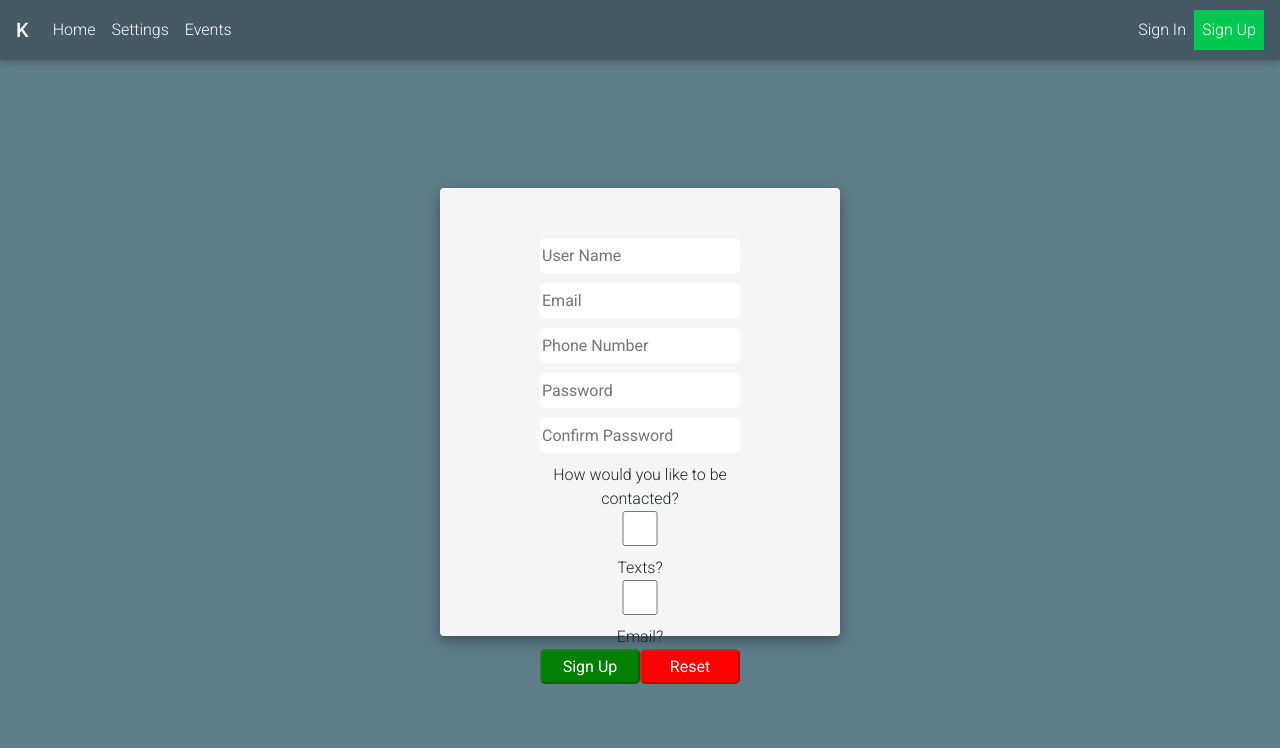
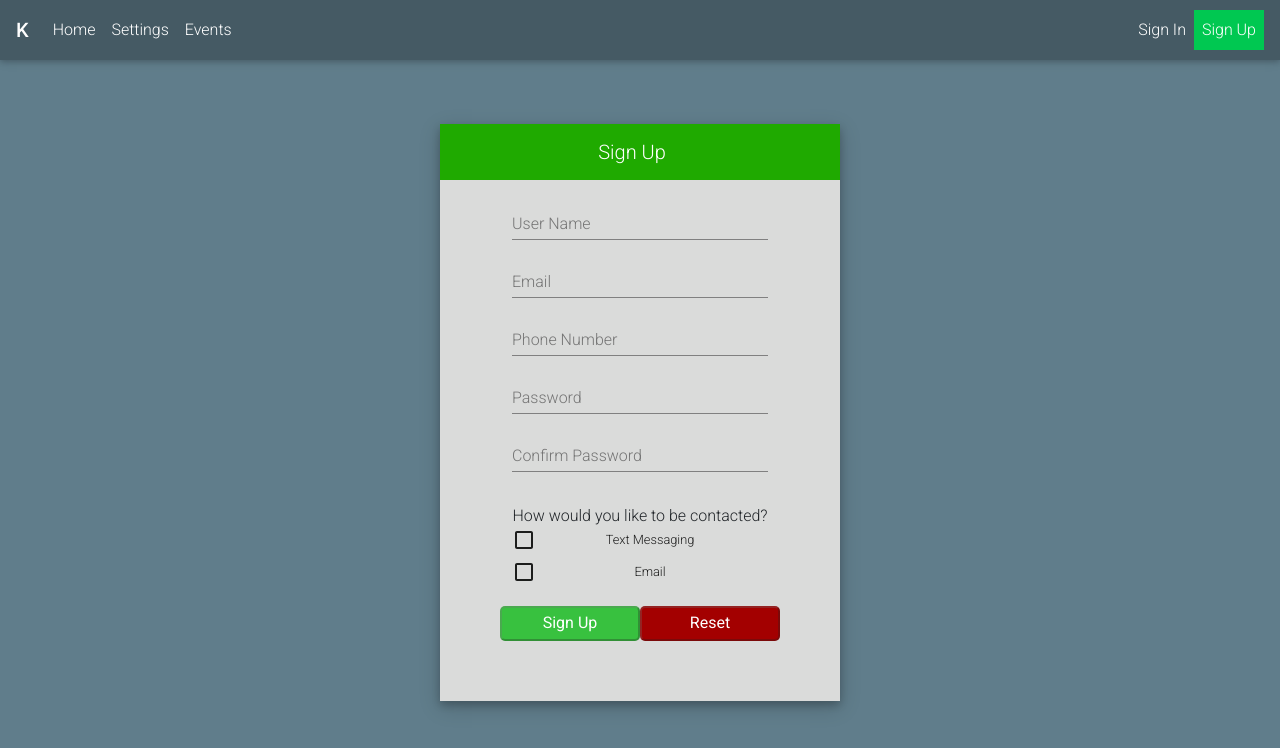
Before and after one commit to BloomTech-Labs/kidsonstage, a React (Create React App) app in the folder react-ui/: page /signup in a window 1280 px wide. Shown: the top 748 px of the page. Built offline with nearby package versions, Linux system fonts and the light colour scheme; what react-stripe-elements would draw is missing.

Commit message:
Register CSS

```diff
--- a/react-ui/src/components/Register.js
+++ b/react-ui/src/components/Register.js
@@ -7,6 +7,43 @@ import { register } from '../actions';
 import './css/register.css';
 
 // const { DOM: { input /* select, textarea */ } } = React;
+
+import { TextField, Checkbox } from 'material-ui';
+
+import FontAwesomeIcon from '@fortawesome/react-fontawesome';
+import {
+  faArrowRight,
+  faUser,
+  faKey
+} from '@fortawesome/fontawesome-free-solid';
+
+import { Navbar, NavbarBrand } from 'mdbreact';
+
+const renderTextField = ({
+  input,
+  label,
+  meta: { touched, error },
+  ...custom
+}) => (
+  <TextField
+    floatingLabelText={label}
+    floatingLabelFocusStyle={{
+      color: 'black'
+    }}
+    underlineFocusStyle={{
+      borderColor: 'white'
+    }}
+    underlineStyle={{
+      borderColor: 'grey'
+    }}
+    errorText={touched && error}
+    {...input}
+    {...custom}
+    style={{
+      color: 'red'
+    }}
+  />
+);
 
 class Register extends Component {
   handleFormSubmit = ({
@@ -65,7 +102,10 @@ class Register extends Component {
     return (
       <div className="register--container">
         <div className="register--form_container">
-          <div className="register--icon" />
+          <Navbar className="register--box_navbar" dark>
+            <NavbarBrand tag="span">Sign Up</NavbarBrand>
+          </Navbar>
+
           <div className="register--form">
             <form
               onSubmit={handleSubmit(this.handleFormSubmit)}
@@ -75,7 +115,7 @@ class Register extends Component {
                 <Field
                   className="register--form_field"
                   name="username"
-                  component="input"
+                  component={renderTextField}
                   type="text"
                   placeholder="User Name"
                   //id="username"
@@ -85,7 +125,7 @@ class Register extends Component {
                 <Field
                   className="register--form_field"
                   name="email"
-                  component="input"
+                  component={renderTextField}
                   validate={email}
                   warn={aol}
                   placeholder="Email"
@@ -96,7 +136,7 @@ class Register extends Component {
                 <Field
                   className="register--form_field"
                   name="phone"
-                  component="input"
+                  component={renderTextField}
                   type="text"
                   placeholder="Phone Number"
                   normalize={normalizePhone}
@@ -107,7 +147,7 @@ class Register extends Component {
                 <Field
                   className="register--form_field"
                   name="password"
-                  component="input"
+                  component={renderTextField}
                   type="password"
                   placeholder="Password"
                 />
@@ -116,34 +156,34 @@ class Register extends Component {
                 <Field
                   className="register--form_field"
                   name="confirmPassword"
-                  component="input"
+                  component={renderTextField}
                   type="password"
                   placeholder="Confirm Password"
                 />
               </fieldset>
 
-              <div className="contact-text">
+              <div className="register--contact">
                 How would you like to be contacted?
+                <fieldset>
+                  <div className="register--contact_checkbox">
+                    <Field
+                      name="byPhone"
+                      id="byPhone"
+                      component={Checkbox}
+                      type="checkbox"
+                      label="Text Messaging"
+                    />
+                    <Field
+                      name="byEmail"
+                      id="byEmail"
+                      component={Checkbox}
+                      type="checkbox"
+                      label="Email"
+                    />
+                  </div>
+                </fieldset>
               </div>
 
-              <fieldset>
-                <Field
-                  className="register--form_field checkbox"
-                  name="byPhone"
-                  id="byPhone"
-                  component="input"
-                  type="checkbox"
-                />
-                <span>Texts? </span>
-                <Field
-                  className="register--form_field checkbox"
-                  name="byEmail"
-                  id="byEmail"
-                  component="input"
-                  type="checkbox"
-                />
-                <span>Email?</span>
-              </fieldset>
               <div className="register--form_buttons">
                 <button type="submit" disabled={pristine || submitting}>
                   Sign Up
--- a/react-ui/src/components/css/register.css
+++ b/react-ui/src/components/css/register.css
@@ -7,22 +7,20 @@
 }
 
 .register--form_container {
-  background-color: rgb(245, 245, 245);
+  background-color: rgb(218, 219, 218);
   display: flex;
   flex-direction: column;
 	align-items: center;
-  /* justify-content: center; */
-  height: 28em;
   width: 25em;
-  border-radius: 4px;
   box-shadow: 0 4px 8px 0 rgba(0, 0, 0, 0.2), 0 6px 20px 0 rgba(0, 0, 0, 0.19);
 }
 
 .register--form {
-  margin-top: 50px;
+  margin-top: 5%;
+  margin-bottom: 15%;
   justify-content: center;
   text-align: center;
-  width:50%;
+  width:70%;
 }
 
 
@@ -32,18 +30,20 @@
   width: 100%;
   margin-bottom: 10px;
   height: 35px;
+
 }
 
 .register--form_buttons {
 	display: flex;
-	width: 100%;
+  width: 100%;
+  margin-top: 5%;
 }
 
 .register--form_buttons button:nth-child(1) {
   border-radius: 5px;
 	height: 35px;
 	width: 50%;
-	background-color:green;
+  background-color: rgb(56, 193, 63);
 	color: white;
 }
 
@@ -51,6 +51,25 @@
   border-radius: 5px;
 	height: 35px;
 	width: 50%;
-	background-color:red;
+	background-color: #a30000;
 	color: white;
 }
+
+.register--contact {
+  font-size: 1em;
+  margin-top: 5%;
+}
+
+.register--contact_checkbox {
+  display: flex;
+  flex-direction: column;
+  font-size: .8em;
+}
+
+.register--box_navbar {
+  background-color: #1faa00;
+  width: 100%;
+  height: 10%;
+  justify-content: center;
+  box-shadow: none;
+}
```
